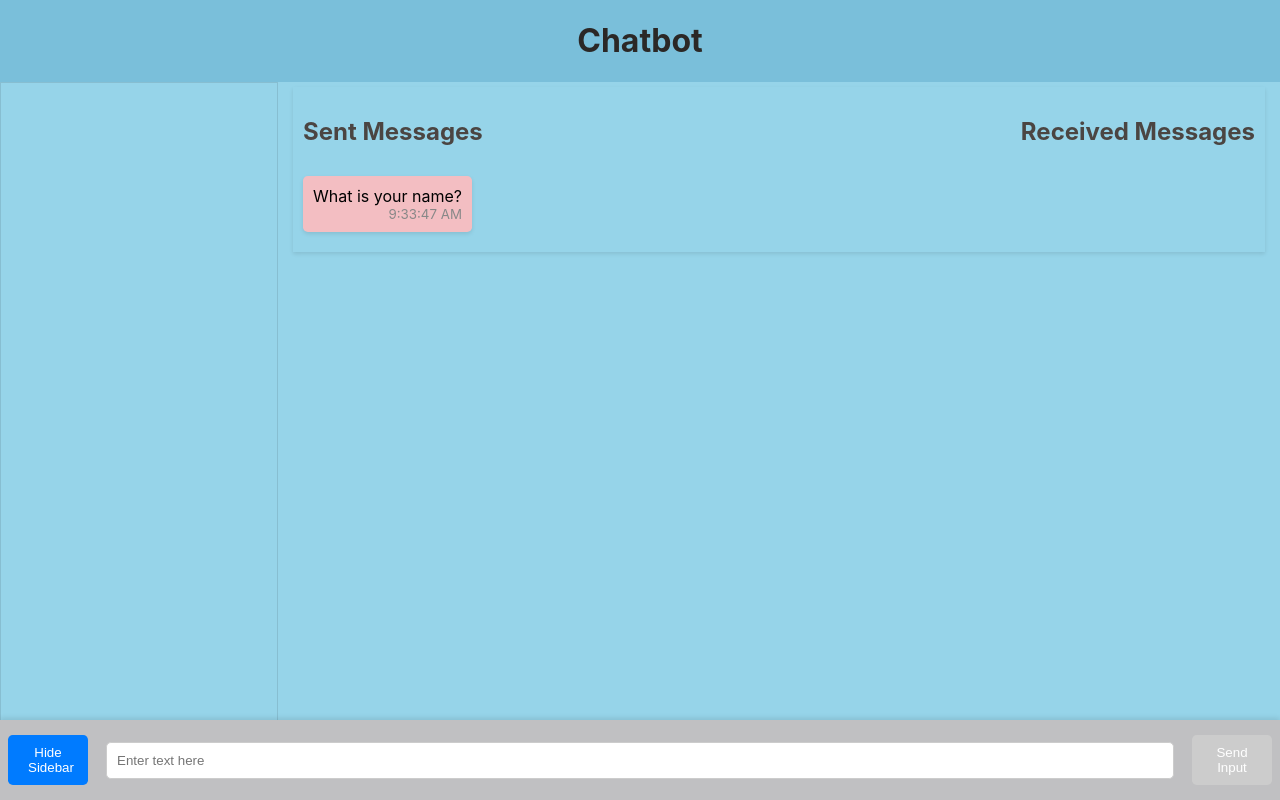
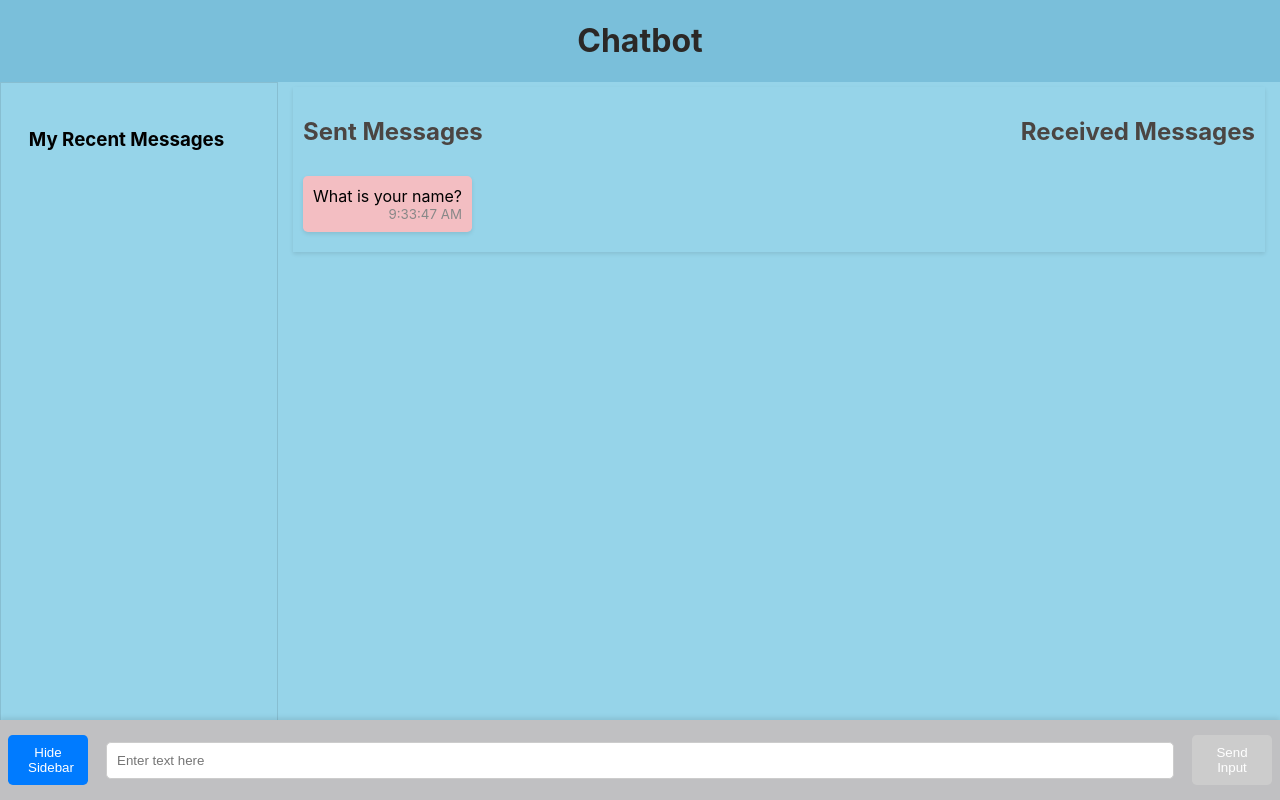
Before and after one commit to rcanaan/chatbot, a React (Create React App) app: page / in a window 1280 px wide. Built offline with nearby package versions, Linux system fonts and the light colour scheme.

Commit message:
Update SideBar.tsx headline

```diff
--- a/src/components/SideBar.tsx
+++ b/src/components/SideBar.tsx
@@ -12,6 +12,7 @@ const SideBar: React.FC = () => {
   return (
     <div className={styles.sidebar}>
       <ul>
+        <h3>My Recent Messages</h3>
         {sentMessages.map((message) => (
           <Message
             key={message.id}
```
